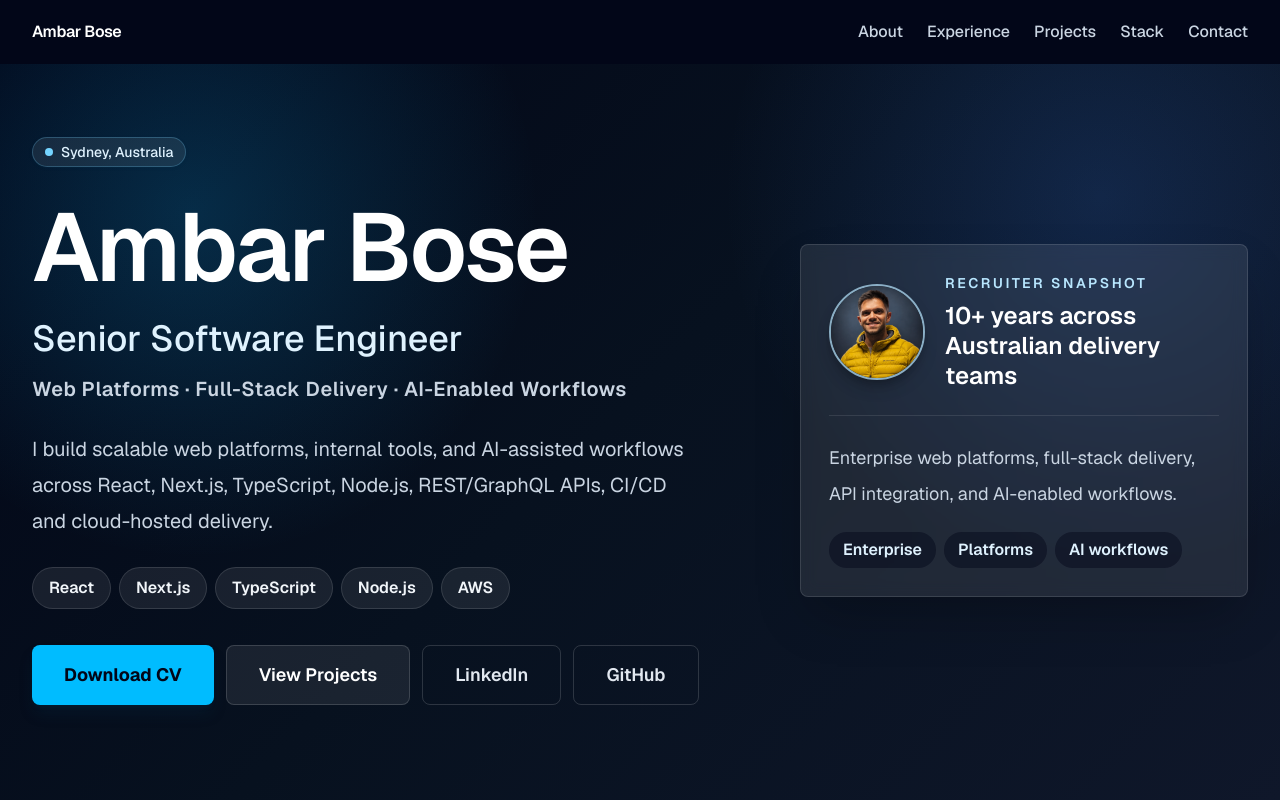
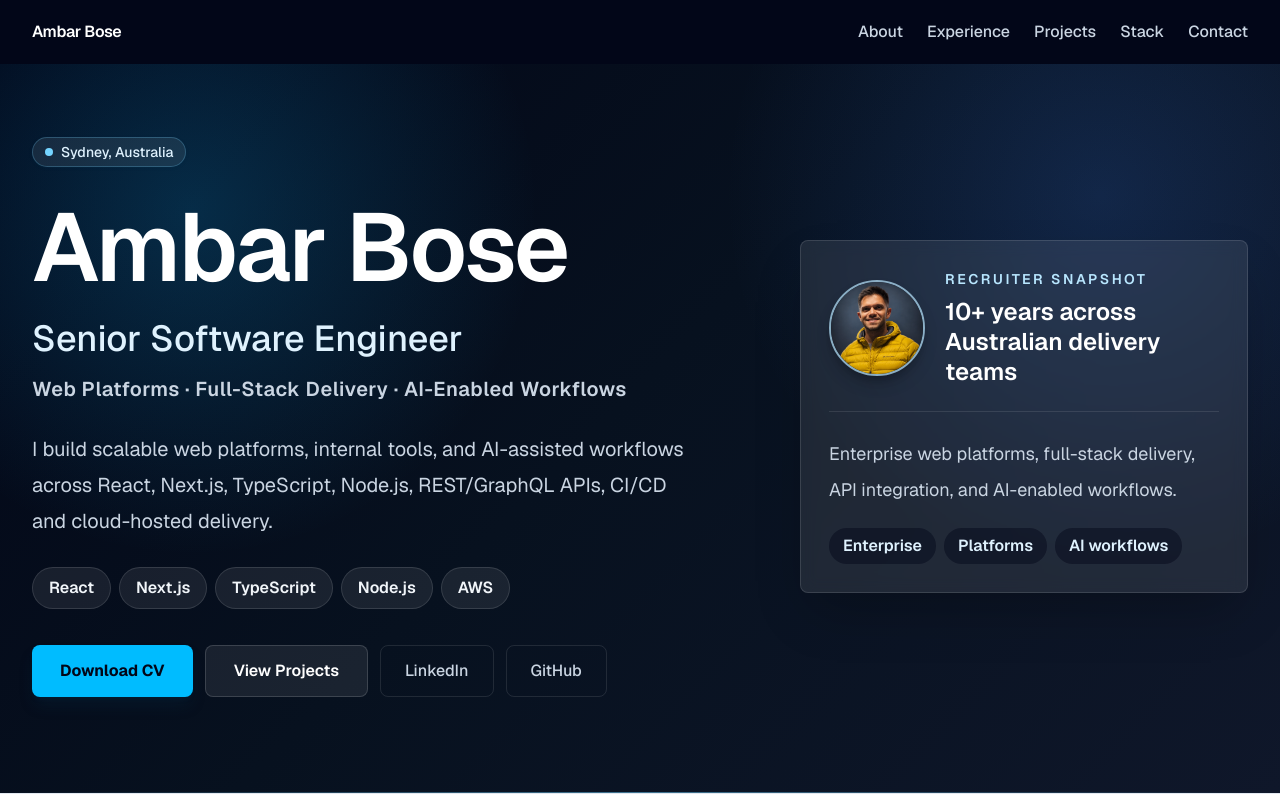
Before and after one commit to ambarbs/ambarbose-portfolio, a Next.js app: page / in a window 1280 px wide. Shown: the top 800 px of the page. Built offline with nearby package versions, Linux system fonts and the light colour scheme.

Commit message:
Polish portfolio experience and hero sections

```diff
--- a/app/page.tsx
+++ b/app/page.tsx
@@ -98,13 +98,13 @@ function HeroSection() {
           <div className="mt-9 flex flex-col gap-3 sm:flex-row sm:flex-wrap">
             <a
               href={hero.links.cv}
-              className="inline-flex h-15 items-center justify-center rounded-lg bg-sky-400 px-8 text-lg font-bold text-slate-950 shadow-lg shadow-sky-950/30 hover:bg-sky-300"
+              className="inline-flex h-13 items-center justify-center rounded-lg bg-sky-400 px-7 text-base font-bold text-slate-950 shadow-lg shadow-sky-950/30 hover:bg-sky-300"
             >
               Download CV
             </a>
             <a
               href={hero.links.projects}
-              className="inline-flex h-15 items-center justify-center rounded-lg border border-white/15 bg-white/8 px-8 text-lg font-semibold text-white hover:border-sky-300/60 hover:bg-white/12"
+              className="inline-flex h-13 items-center justify-center rounded-lg border border-white/15 bg-white/8 px-7 text-base font-semibold text-white hover:border-sky-300/60 hover:bg-white/12"
             >
               View Projects
             </a>
@@ -112,7 +112,7 @@ function HeroSection() {
               href={hero.links.linkedin}
               target="_blank"
               rel="noopener noreferrer"
-              className="inline-flex h-15 items-center justify-center rounded-lg border border-white/15 px-8 text-lg font-semibold text-slate-200 hover:border-sky-300/60 hover:bg-white/8"
+              className="inline-flex h-13 items-center justify-center rounded-lg border border-white/10 px-6 text-base font-medium text-slate-300 hover:border-white/20 hover:bg-white/6 hover:text-white"
             >
               LinkedIn
             </a>
@@ -120,7 +120,7 @@ function HeroSection() {
               href={hero.links.github}
               target="_blank"
               rel="noopener noreferrer"
-              className="inline-flex h-15 items-center justify-center rounded-lg border border-white/15 px-8 text-lg font-semibold text-slate-200 hover:border-sky-300/60 hover:bg-white/8"
+              className="inline-flex h-13 items-center justify-center rounded-lg border border-white/10 px-6 text-base font-medium text-slate-300 hover:border-white/20 hover:bg-white/6 hover:text-white"
             >
               GitHub
             </a>
```
